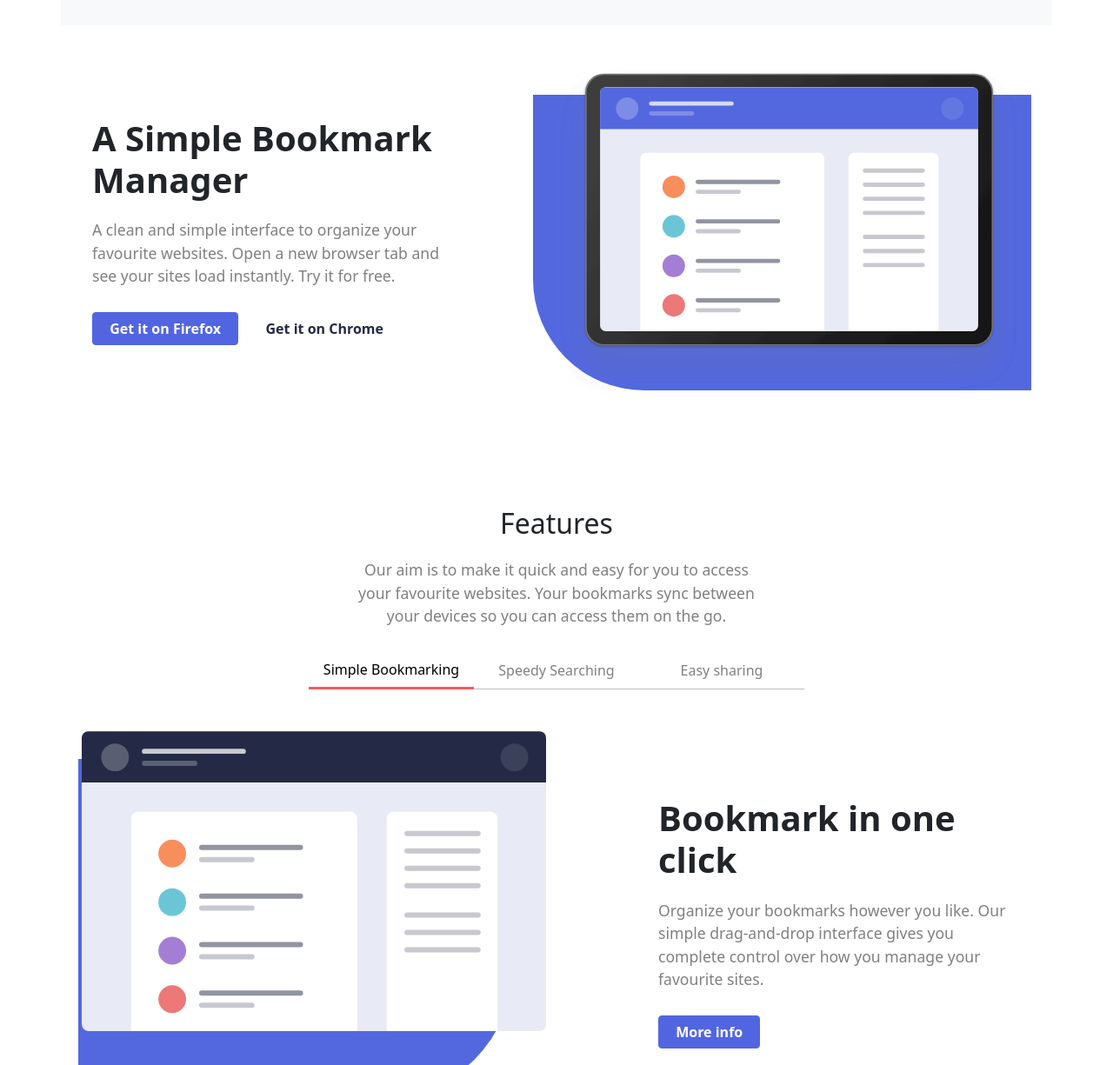
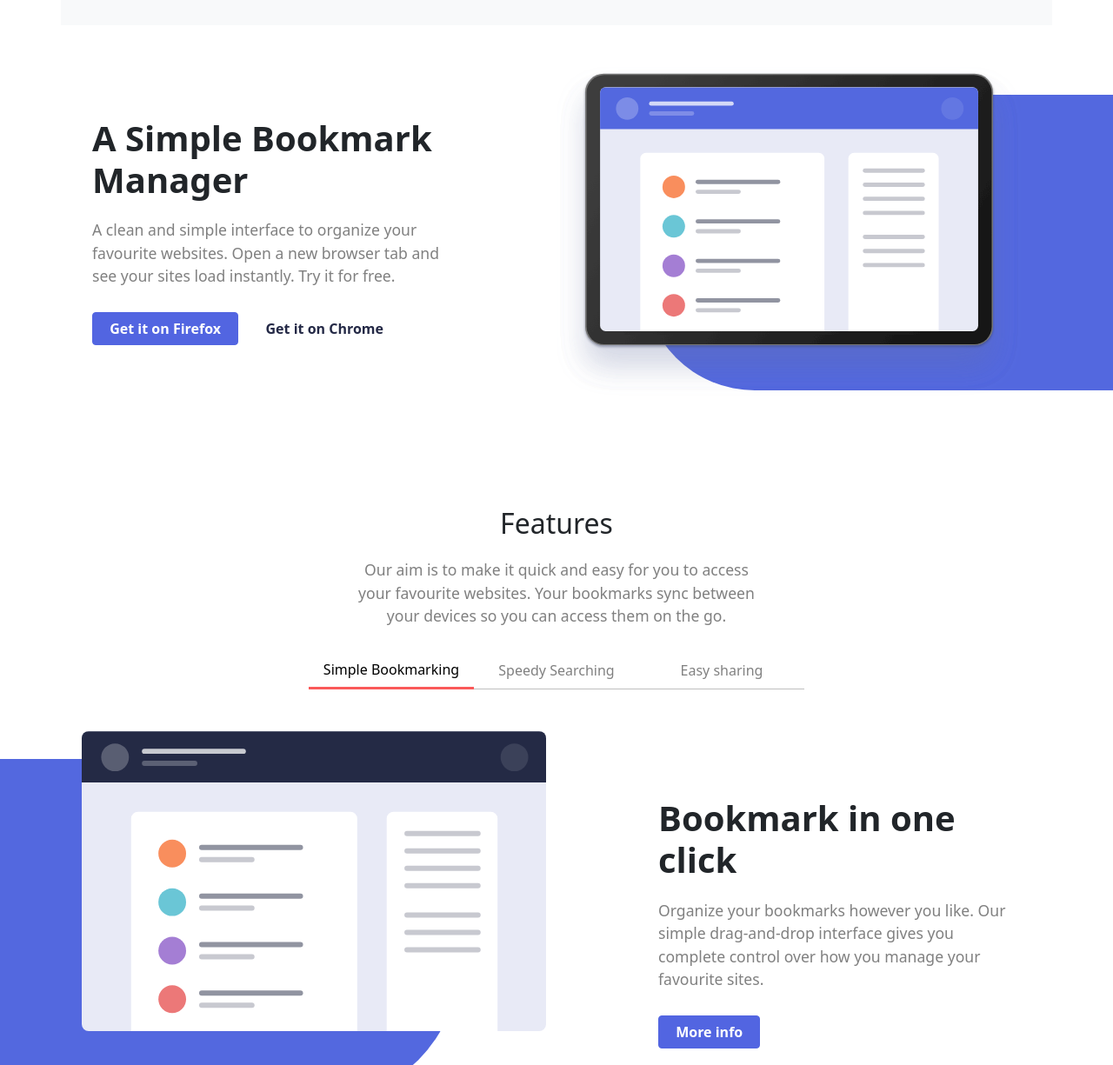
Before and after one commit to carmeco/sprint-2, a website: page index.html in a window 1280 px wide. Shown: the part 75-1300 px from the top of the page at 87% size. Drawn offline with nearby package versions, Linux system fonts and the light colour scheme.

Commit message:
arreglo marc blau imatges

```diff
--- a/scss/custom.scss
+++ b/scss/custom.scss
@@ -162,18 +162,18 @@
     .rectangle {
         position: absolute;
         top: 2rem;
-        width: 90%;
+        width: 800px;
         height: 90%;
         background-color: #5368df;
         z-index: -1;
     }
     .rectangle.right {
-        left: 4rem;
+        left: 30%;
         border-bottom-left-radius: 8rem;
     }
     .rectangle.left {
         height: 100%;
-        right: 3rem;
+        right: 20%;
         border-bottom-right-radius: 10rem;
     }
 }
```
Also changed, not shown: css/custom.css, 1 other file.
